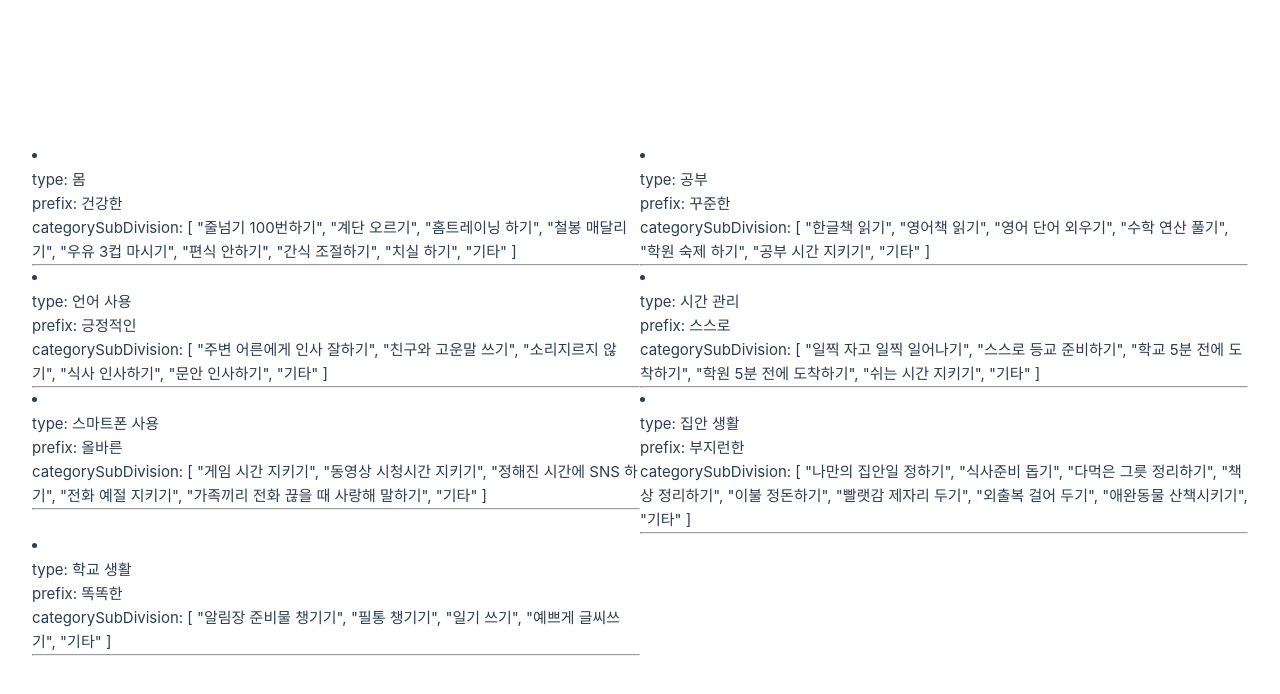
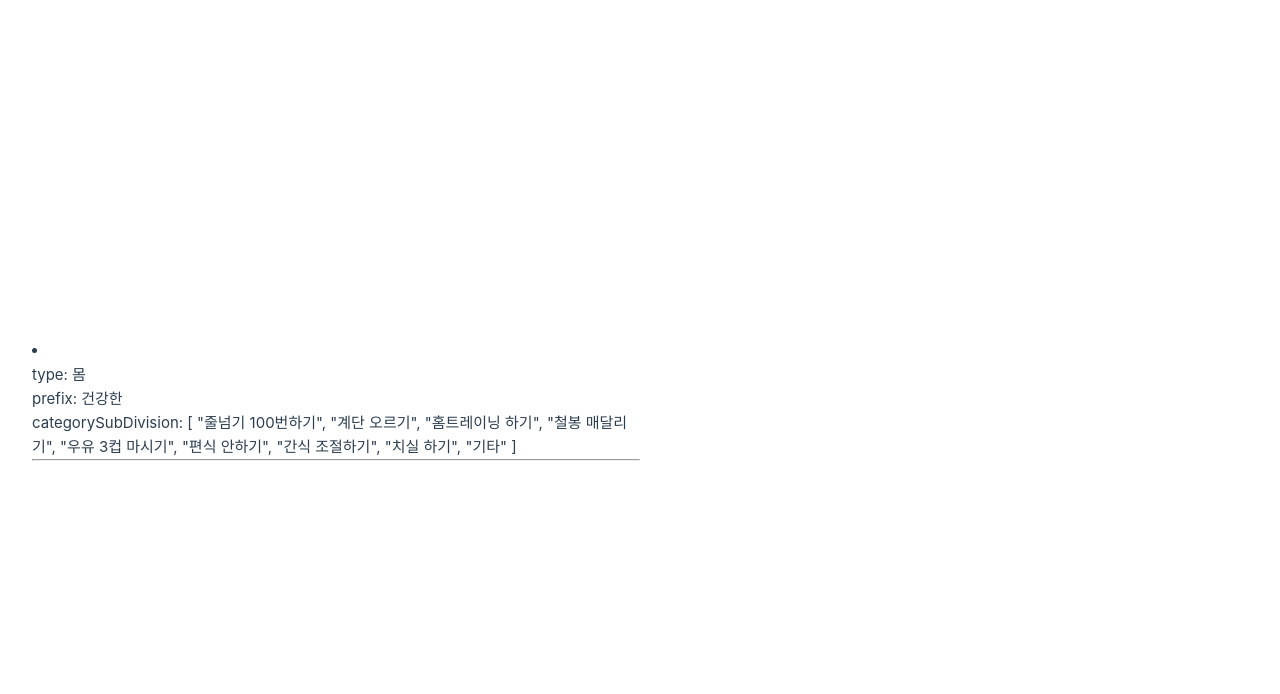
Before and after one commit to qkralsgml78-hello-vue/qkralsgml78-hello-vue.github.io, a Vue app: page / in a window 1280 px wide. Shown: the top 694 px of the page. Built offline with nearby package versions, Linux system fonts and the light colour scheme.

Commit message:
특정 단어포함 필터링

```diff
--- a/src/App.vue
+++ b/src/App.vue
@@ -5,14 +5,17 @@ import category from "@/assets/habitCategory.json"
 const Category = ref(category)
 //const parentMessage = ref('Parent')
 //const items = ref([{ message: 'Foo' }, { message: 'Bar'}])
+
+
 </script>
-
 <template>
-  <li v-for= "(item) in Category">
-<br>
-type: {{ item.type }} <br>
-prefix: {{ item.prefix }} <br>
-categorySubDivision: {{ item.categorySubDivision }} <br>
+    <template v-for="(item) in Category">
+    <li v-if="item.prefix == '건강한'">
+    <br>
+    type: {{ item.type }} <br>
+    prefix: {{ item.prefix }} <br>
+    categorySubDivision: {{ item.categorySubDivision }} <br>
      <hr>
   </li>
+  </template>
 </template>
```
